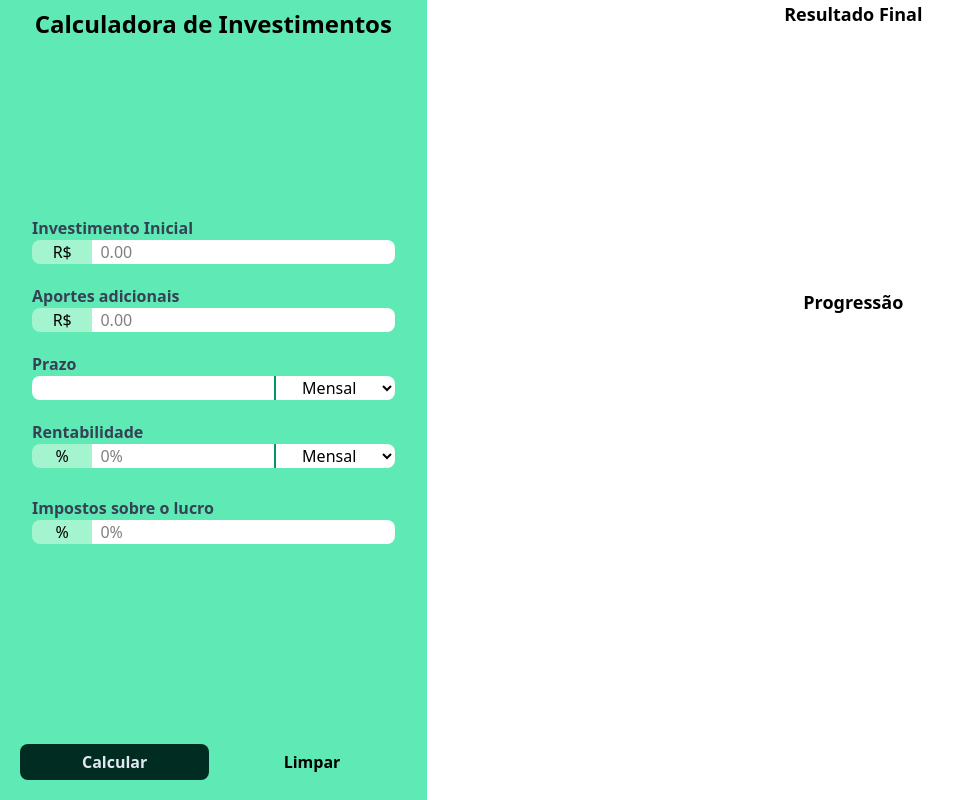
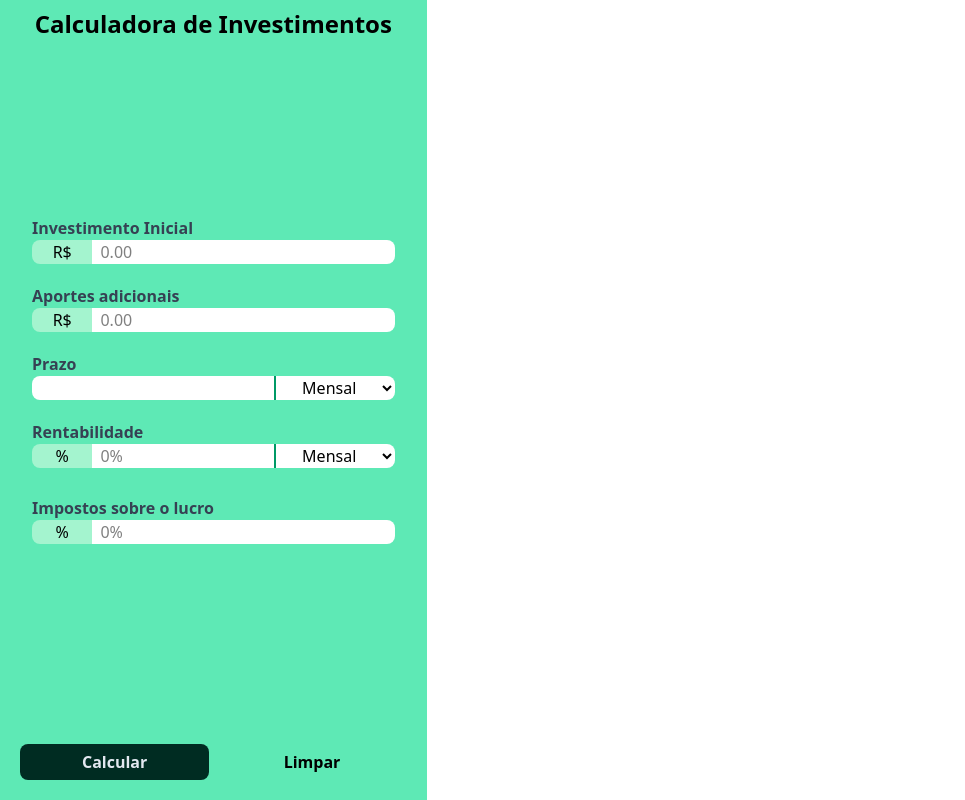
Before and after one commit to AugustoR-09/Calculadora-de-Investimentos, a website built with Vite: page index.html in a window 1280 px wide. Shown: the whole page, without its empty margins (0-965 px from the left). Built offline with nearby package versions, Linux system fonts and the light colour scheme.

Commit message:
No momento os gráficos não são gerados

```diff
--- a/index.html
+++ b/index.html
@@ -134,7 +134,7 @@
 			</div>
 		</aside>
 		<main class="col-span-2 w-full">
-			<section id="chartsContainer" class="h-full">
+			<!-- <section id="chartsContainer" class="h-full">
 				<div class="h-[36%] flex flex-col items-center pb-10">
 					<h2 class="font-bold text-lg">Resultado Final</h2>
 					<canvas id="finalDistribution"></canvas>
@@ -143,7 +143,7 @@
 					<h2 class="font-bold text-lg">Progressão</h2>
 					<canvas id="progression"></canvas>
 				</div>
-			</section>
+			</section> -->
 		</main>
 		<script type="module" src="src/script.js"></script>
 	</body>
--- a/src/script.js
+++ b/src/script.js
@@ -134,5 +134,5 @@ for (const element of form) {
 	}
 }
 
-form.addEventListener("submit", renderProgression);
+// form.addEventListener("submit", renderProgression);
 clearButton.addEventListener("click", clearForm);
```
